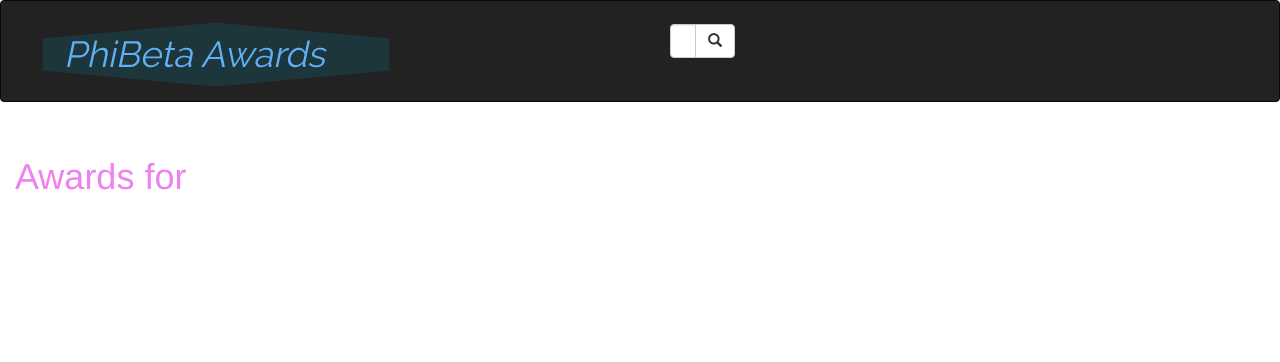
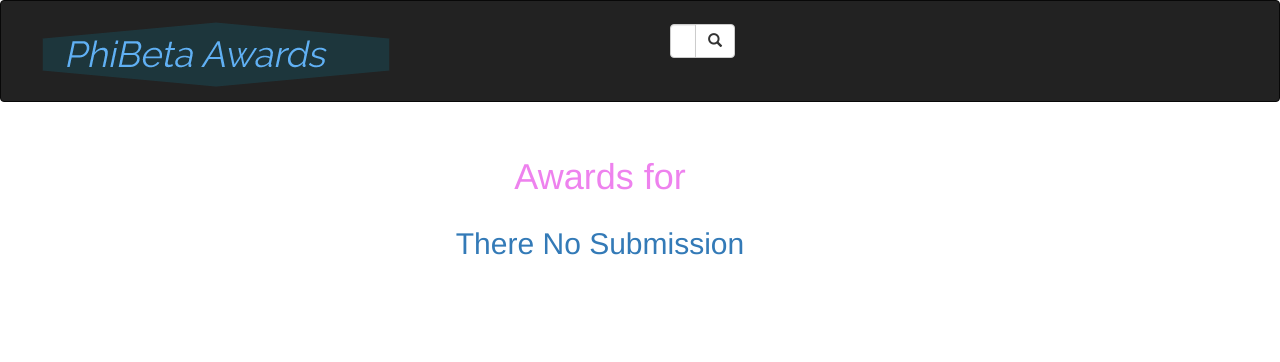
Before and after one commit to OjureFred/PhiThetaAwards, a Django app: page / in a window 1280 px wide. Shown: the top 362 px of the page. Run offline with Django 3.2, Linux system fonts and the light colour scheme; data that the repository does not hold is empty; some libraries are stand-ins or nearby versions.

Commit message:
Added code to display submissions in welome page

```diff
--- a/awards/templates/welcome.html
+++ b/awards/templates/welcome.html
@@ -2,4 +2,26 @@
 
 {% block content %}
 {{ block.super }}
+
+<div class="container">
+
+    <!-- Looping through news   -->
+    {% for submission in submissions %}
+
+    <div class="row">
+      <!-- displaying News articles -->
+      <div class="col-xs-6 col-sm-6 col-md-6 col-lg-6">
+        <h2 class="text-center"> {{ submission.title }} </h2>
+      </div>
+
+    </div>
+
+    {% empty %}
+    <div class="row">
+      <h2 class="text-center">There No Submission</h2>
+    </div>
+    {% endfor %}
+
+  </div>
+
 {% endblock %}
--- a/awards/views.py
+++ b/awards/views.py
@@ -6,7 +6,9 @@
 
 # Create your views here.
 def welcome(request):
-    return render(request, 'welcome.html')
+    submissions = Submission.objects.all()
+    context = {"submissions": submissions}
+    return render(request, 'welcome.html', context)
 
 def submissions_today(request):
     date = dt.date.today()
```
Also changed, not shown: media/submissions/business1.jpeg (added), media/submissions/business2.jpg (added), media/submissions/business3.jpg (added).
